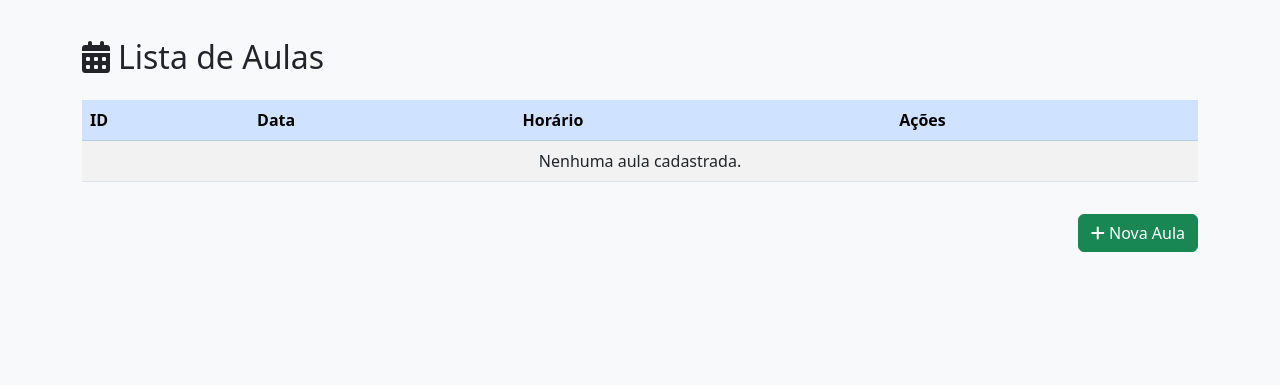
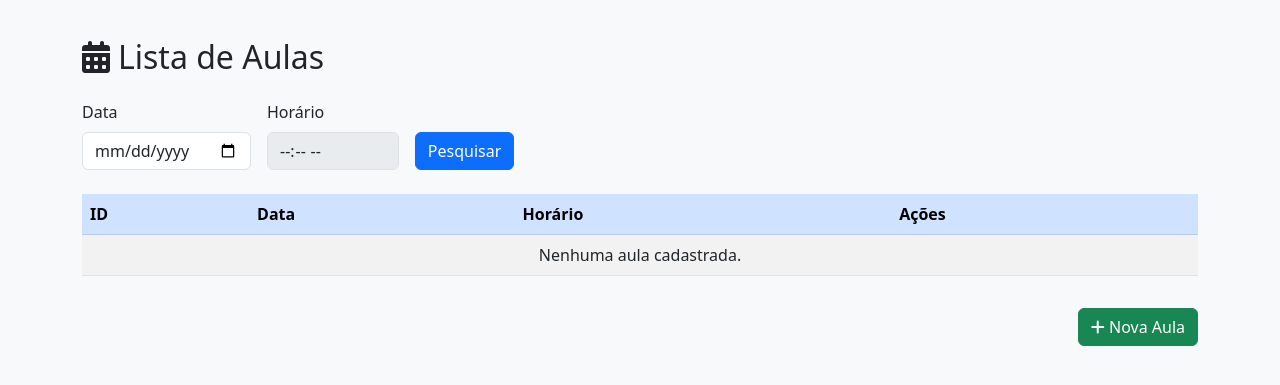
Before and after one commit to virlaniacanuto12/estudio_pilates, a Django app: page /studio/aulas/ in a window 1280 px wide. Shown: the part 56-441 px from the top of the page. Run offline with Django 5.2, Linux system fonts and the light colour scheme; data that the repository does not hold is empty; some libraries are stand-ins or nearby versions.

```diff
--- a/studio/templates/studio/aula/listar_aulas.html
+++ b/studio/templates/studio/aula/listar_aulas.html
@@ -5,6 +5,21 @@
 {% block content %}
 <div class="container mt-4">
     <h2 class="mb-4"><i class="fas fa-calendar-alt me-2"></i>Lista de Aulas</h2>
+
+    <form method="get" action="{% url 'studio:listar_aulas' %}" class="row g-3 align-items-end mb-4">
+        <div class="col-auto">
+            <label for="data" class="form-label">Data</label>
+            <input type="date" id="data" name="data" value="{{ request.GET.data }}" class="form-control" required>
+        </div>
+        <div class="col-auto">
+            <label for="horario" class="form-label">Horário</label>
+            <input type="time" id="horario" name="horario" value="{{ request.GET.horario }}" class="form-control" {% if not request.GET.data %}disabled{% endif %}>
+        </div>
+        <div class="col-auto">
+            <button type="submit" class="btn btn-primary">Pesquisar</button>
+        </div>
+    </form>
+
     <div class="table-responsive">
         <table class="table table-striped">
             <thead class="table-primary">
@@ -31,9 +46,12 @@
                             <a href="{% url 'studio:editar_aula' aula.codigo %}" class="btn btn-warning btn-sm me-1">
                                 <i class="fas fa-edit"></i>
                             </a>
-                            <a href="{% url 'studio:cancelar_aula' aula.codigo %}" class="btn btn-danger btn-sm" onclick="return confirm('Tem certeza que deseja cancelar esta aula?');">
-                                <i class="fas fa-times-circle"></i> Cancelar
-                            </a>
+                            <form action="{% url 'studio:cancelar_aula' aula.codigo %}" method="post" class="d-inline" onsubmit="return confirm('Tem certeza que deseja cancelar esta aula?');">
+                                {% csrf_token %}
+                                <button type="submit" class="btn btn-danger">
+                                    <i class="fas fa-times-circle"></i> Cancelar Aula
+                                </button>
+                            </form>
                         {% endif %}
                     </td>
                 </tr>
```
